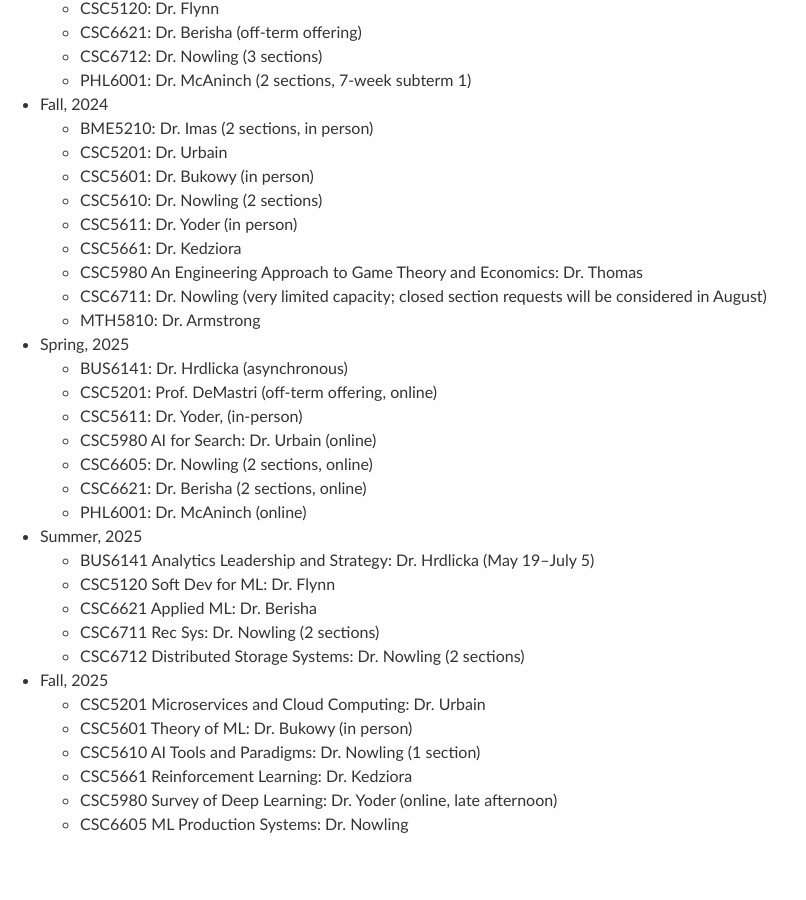
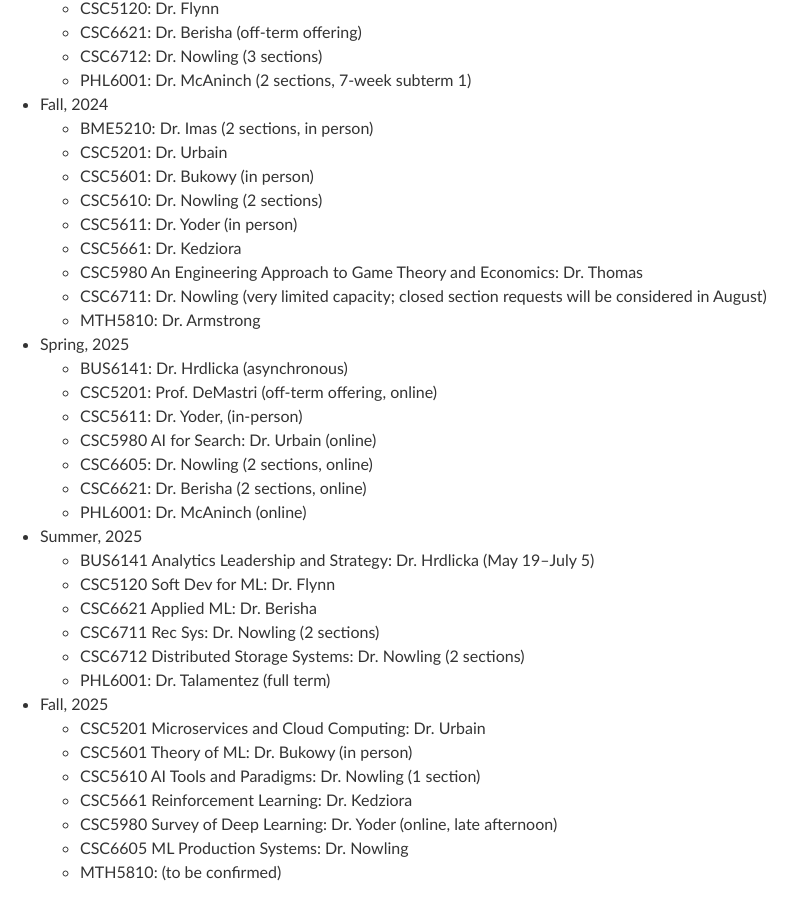
Before and after one commit to edurant/edurant.github.io, a Jekyll site: the page built from advising/msml.md, in a window 1280 px wide and 900 px high, scrolled down 9757 px. Shown: the whole window, without its empty margins (0-806 px from the left). Built offline with Jekyll 4.4.1, drawn with Linux system fonts in a browser that asks for light colours; before the commit the page ends 10609 px from its top, so only the background shows below that.

Commit message:
MSML: Course plan updates from Dr. Nowling

```diff
--- a/advising/msml.md
+++ b/advising/msml.md
@@ -360,6 +360,7 @@ CSC6999 | Elective | Computer Science Independent Study | varies
   * CSC6621 Applied ML: Dr. Berisha
   * CSC6711 Rec Sys: Dr. Nowling (2 sections)
   * CSC6712 Distributed Storage Systems: Dr. Nowling (2 sections)
+  * PHL6001: Dr. Talamentez (full term)
 * Fall, 2025
   * CSC5201 Microservices and Cloud Computing: Dr. Urbain
   * CSC5601 Theory of ML: Dr. Bukowy (in person)
@@ -367,3 +368,4 @@ CSC6999 | Elective | Computer Science Independent Study | varies
   * CSC5661 Reinforcement Learning: Dr. Kedziora
   * CSC5980 Survey of Deep Learning: Dr. Yoder (online, late afternoon)
   * CSC6605 ML Production Systems: Dr. Nowling
+  * MTH5810: (to be confirmed)
```
